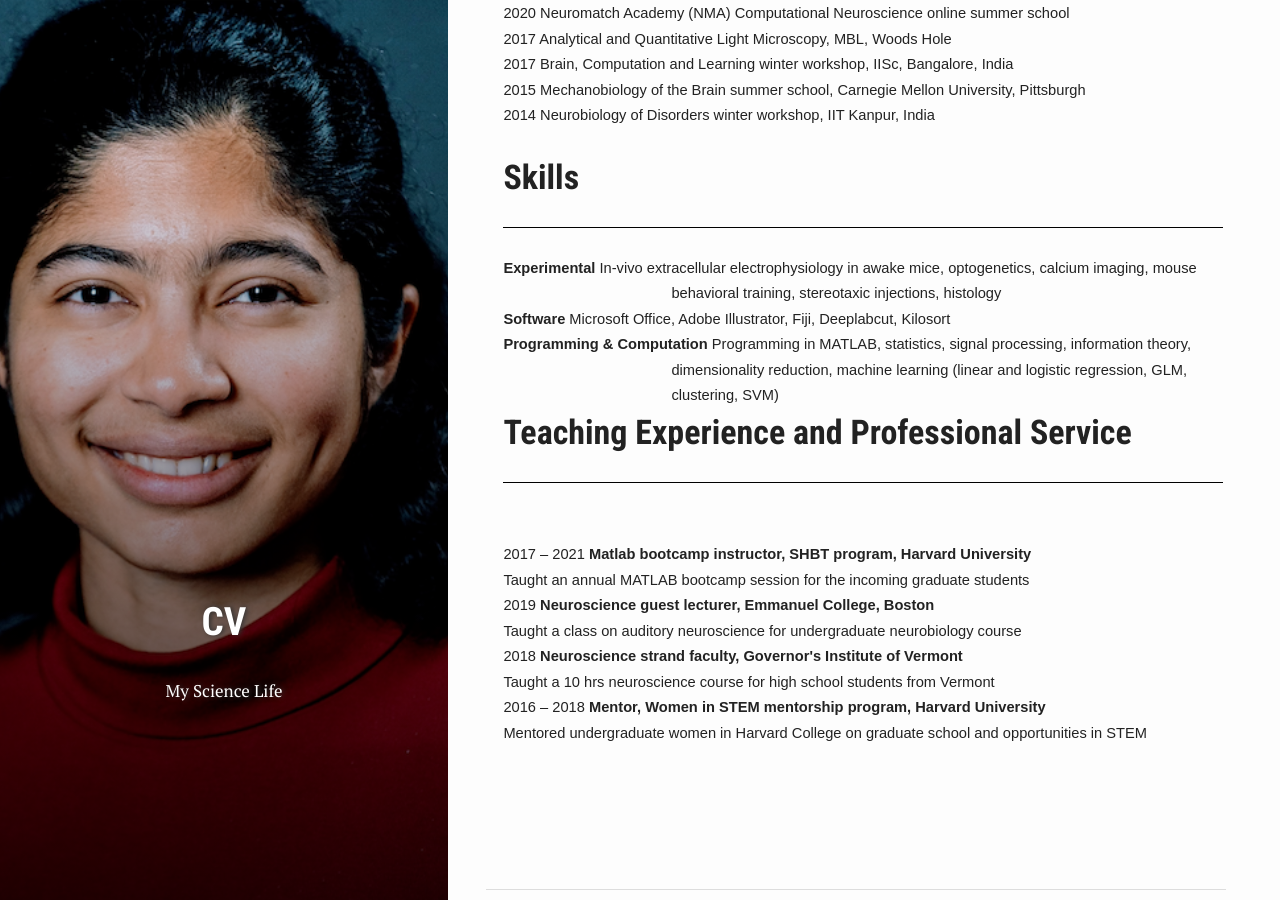
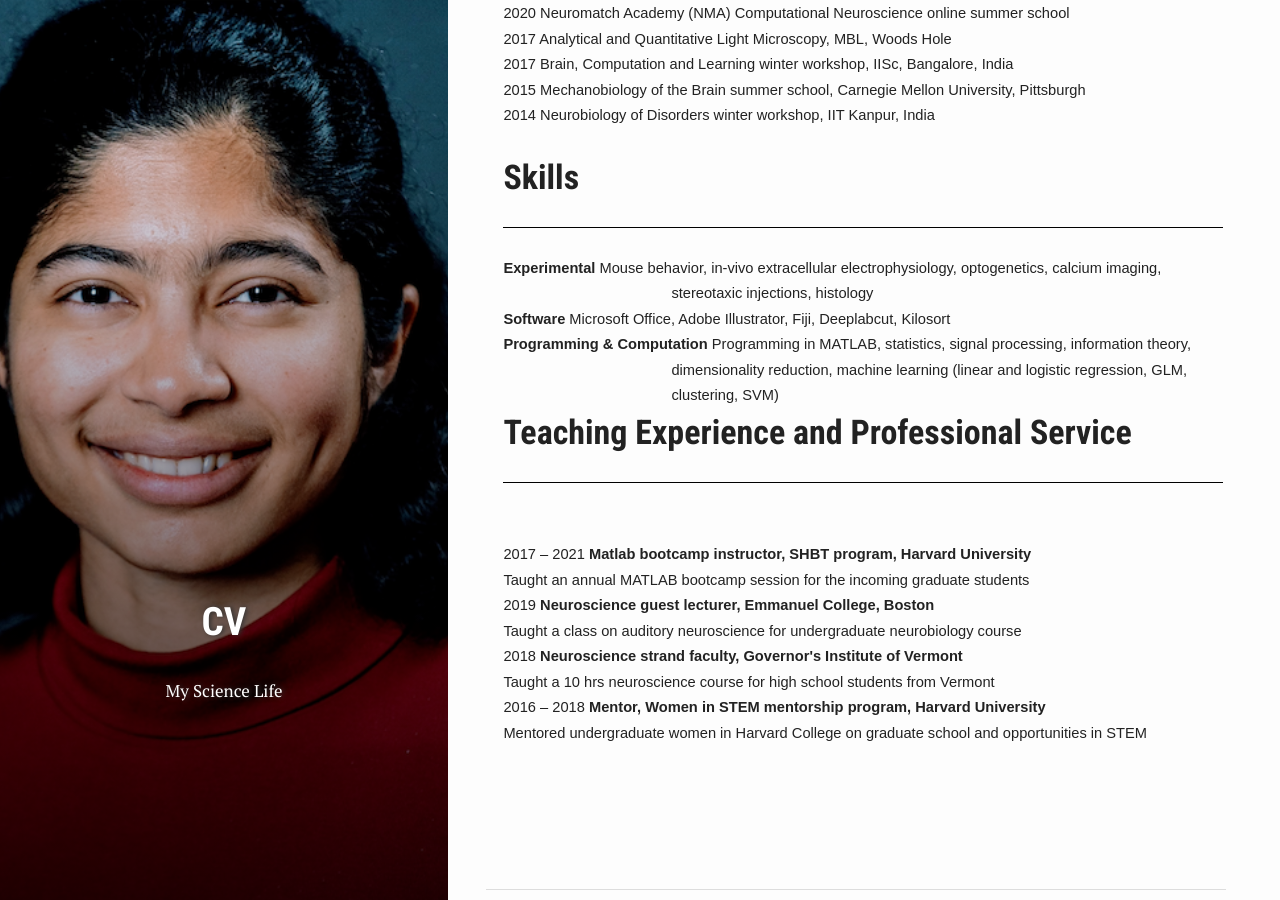
Before and after one commit to Meenakshi-Asokan/Meenakshi-Asokan.github.io, a Jekyll site: the page built from pages/2_cv.html, in a window 1280 px wide and 900 px high, scrolled down 1968 px. Built offline with Jekyll 4.4.1, drawn with Linux system fonts in a browser that asks for light colours; nearby versions of some CDN libraries; some web fonts are replaced; library files that are not in the unit come from our copies.

Commit message:
Update 2_cv.html

```diff
--- a/pages/2_cv.html
+++ b/pages/2_cv.html
@@ -355,8 +355,7 @@ style='font-size:11.0pt;font-family:"Century Gothic",sans-serif'>&nbsp;</span></
 <p class=MsoNormal style='margin-top:0in;margin-right:-.5in;margin-bottom:0in;
 margin-left:1.75in;margin-bottom:.0001pt;text-indent:-1.75in'><span
 style='font-size:11.0pt;font-family:"Century Gothic",sans-serif'><b>Experimental</b>
-In-vivo extracellular electrophysiology in awake mice, optogenetics, calcium imaging,
-  mouse behavioral training, stereotaxic injections, histology </span></p>
+Mouse behavior, in-vivo extracellular electrophysiology, optogenetics, calcium imaging, stereotaxic injections, histology </span></p>
 
 <p class=MsoNormal style='margin-top:0in;margin-right:-.5in;margin-bottom:0in;
 margin-left:1.75in;margin-bottom:.0001pt;text-indent:-1.75in'><span
```
